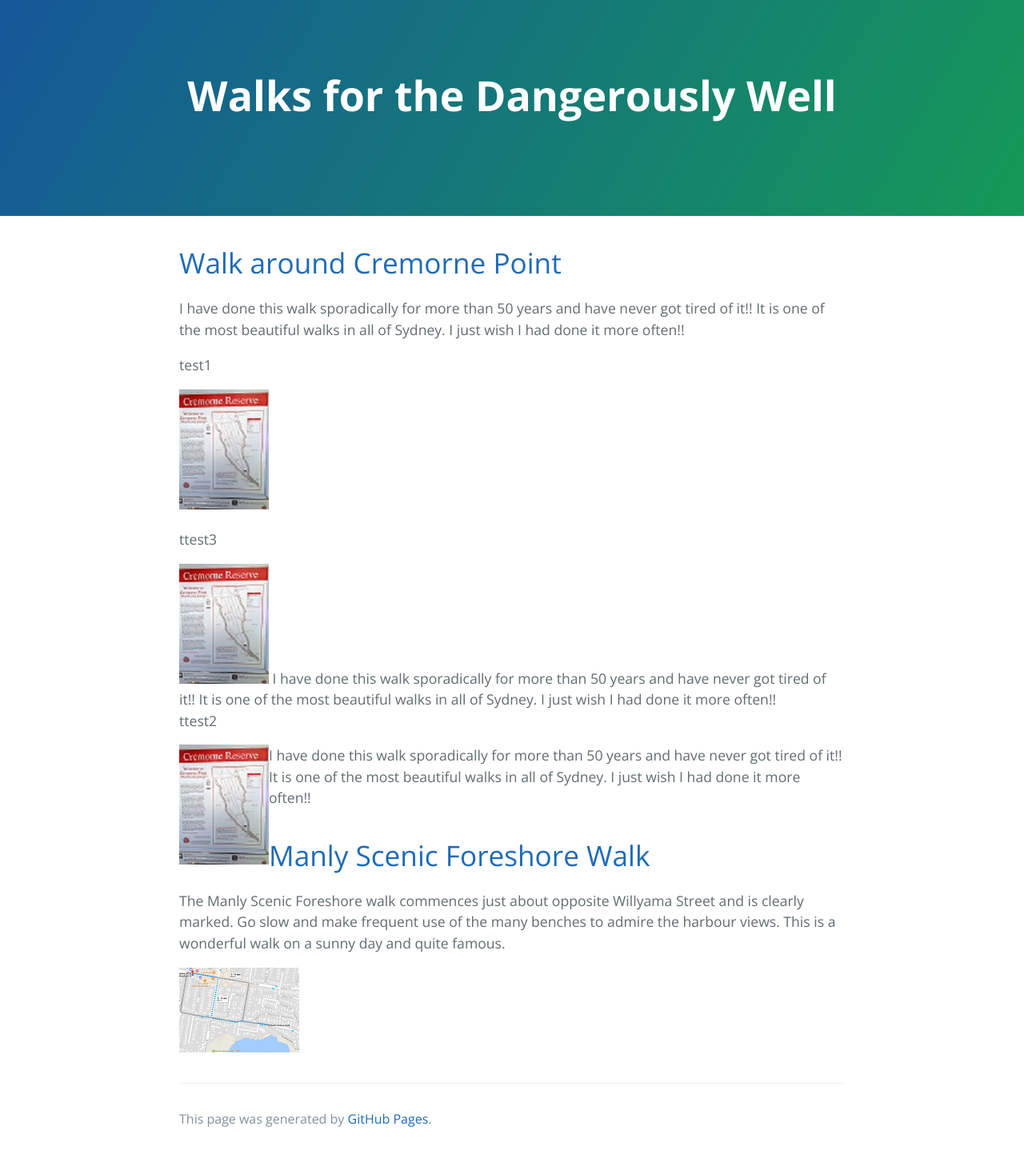
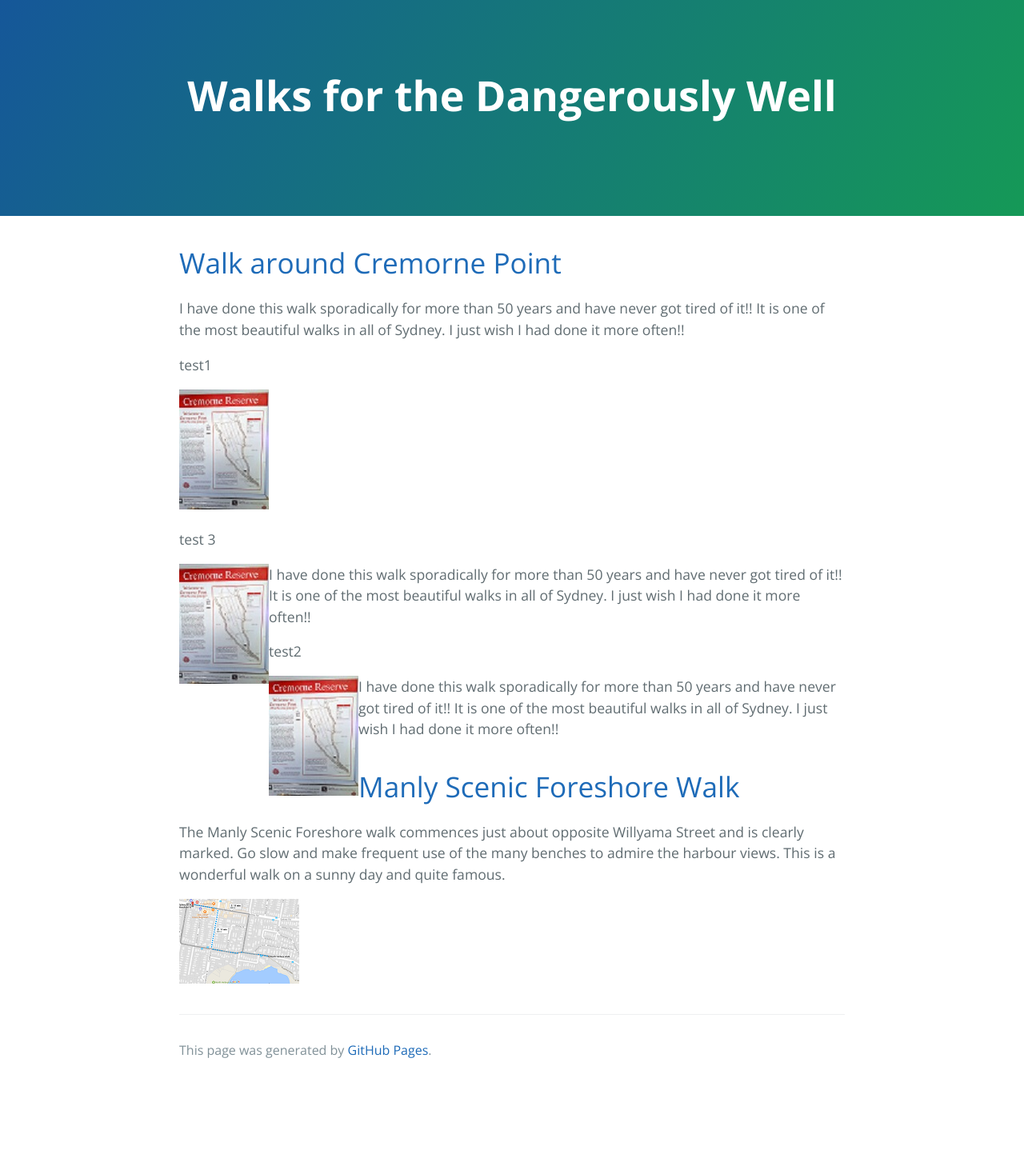
Before and after one commit to janet1405/janet1405.github.io, a Jekyll site: the page built from index.md, in a window 1280 px wide. Shown: the whole page at 80% size. Built offline with Jekyll 4.4.1, drawn with Linux system fonts in a browser that asks for light colours; the repository's description, which GitHub fills in, is left out; after the commit the page ends 1357 px from its top, so only the background shows below that.

Commit message:
Update index.md

```diff
--- a/index.md
+++ b/index.md
@@ -22,18 +22,14 @@
 [largepic]: \assets\img\cremorne_point\WalkAroundCremornePoint.jpg
 
 
+test 3
+
+<img style="float: left;" src="\assets\img\cremorne_point\WalkAroundCremornePoint_112_150.jpg">
+
+ I have done this walk sporadically for more than 50 years and have never got tired of it!! It is one of the most beautiful walks in all of Sydney. I just wish I had done it more often!!
 
 
-
-ttest3
-
-
-
- <div style="float:left"><img src="\assets\img\cremorne_point\WalkAroundCremornePoint_112_150.jpg" />  I have done this walk sporadically for more than 50 years and have never got tired of it!! It is one of the most beautiful walks in all of Sydney. I just wish I had done it more often!! </div>
-
-
-
-ttest2
+test2
 
  <img align="left" src="\assets\img\cremorne_point\WalkAroundCremornePoint_112_150.jpg" />
 
```
